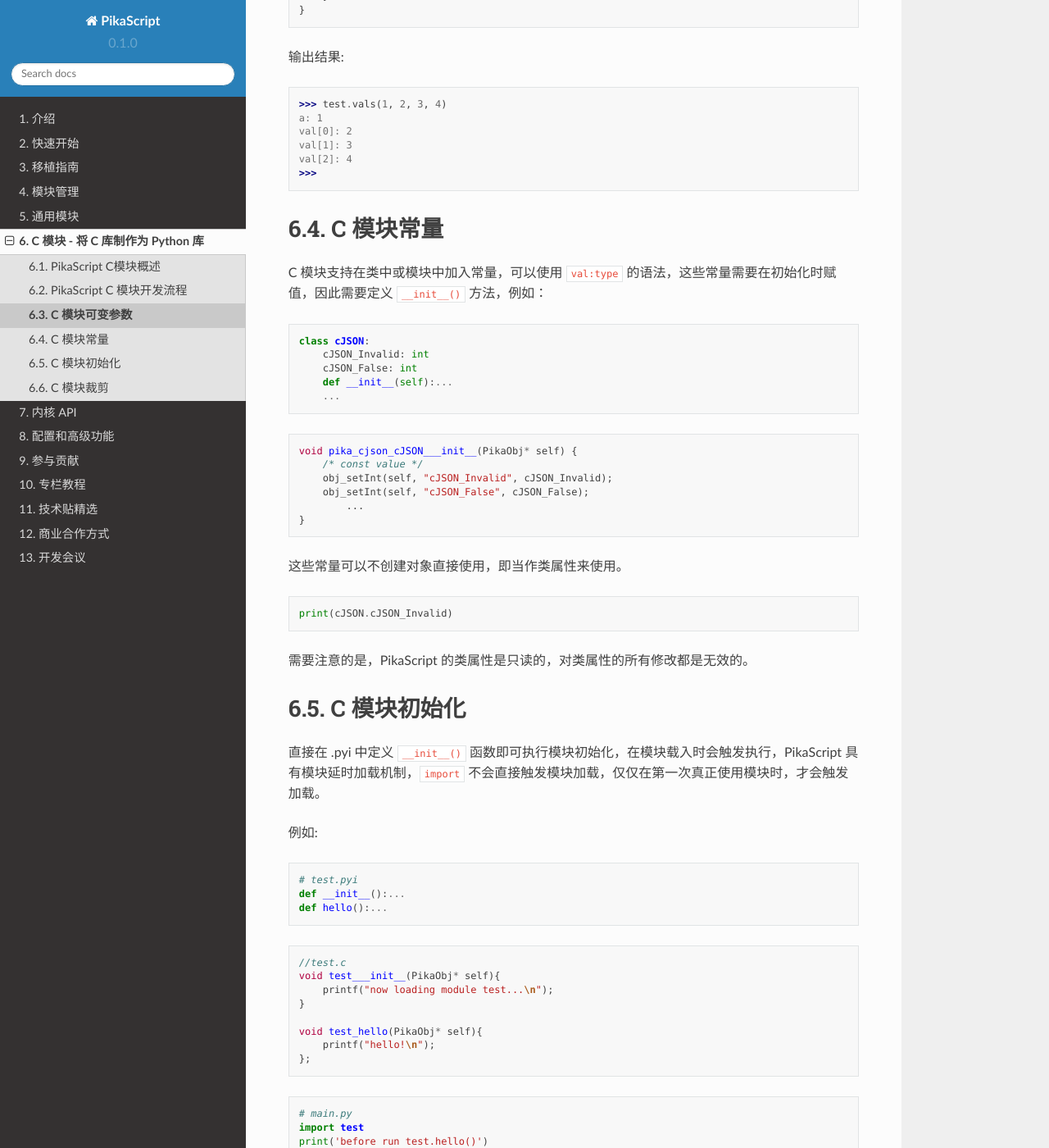
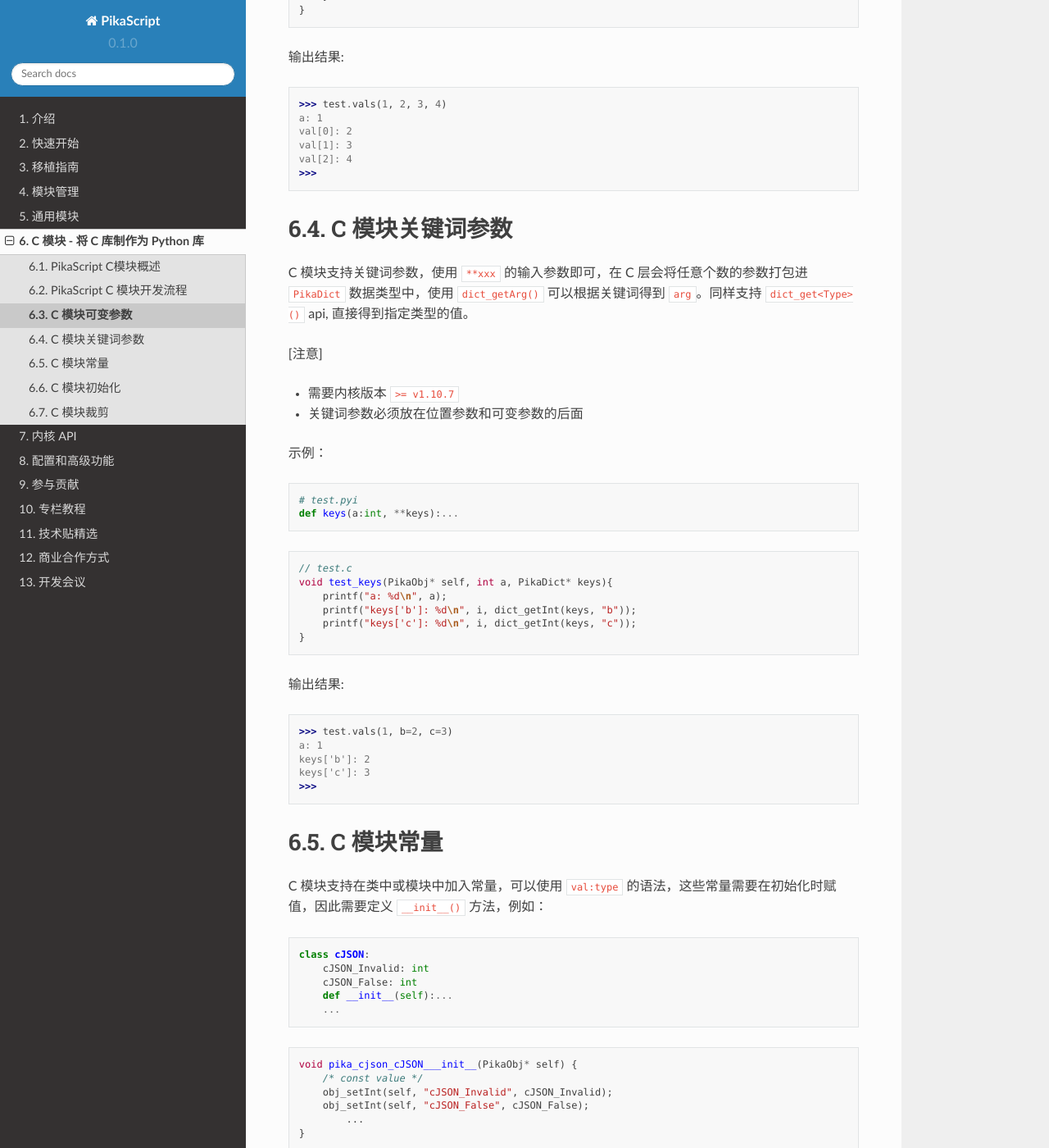
Before and after one commit to pikasTech/pikadoc, a Sphinx documentation site: the page built from docs/source/cmodule_enhance.md, in a window 1280 px wide and 1400 px high, scrolled down 646 px. Shown: the whole window at 82% size. Built offline with Sphinx 7.4.7 and the Read the Docs theme 2.0.0, drawn with Linux system fonts in a browser that asks for light colours; some of the changed text lies outside the part shown.

Commit message:
Update cmodule_enhance.md

````diff
--- a/docs/source/cmodule_enhance.md
+++ b/docs/source/cmodule_enhance.md
@@ -1,6 +1,6 @@
 # C 模块可变参数
 
-C 模块支持可变参数，使用 `*xxx` 的输入参数即可，在 C 层会将任意个数的参数打包进 `PikaTuple` 数据类型中，使用 `tuple_getSize()` 可以获得可变参数的个数，使用 `tuple_getArg()` 可以根据可变参数的位置得到 `arg`。
+C 模块支持可变参数，使用 `*xxx` 的输入参数即可，在 C 层会将任意个数的参数打包进 `PikaTuple` 数据类型中，使用 `tuple_getSize()` 可以获得可变参数的个数，使用 `tuple_getArg()` 可以根据可变参数的位置得到 `arg`。同样支持 `tuple_get<Type>` api，直接得到指定类型的值。
 
 
 [注意]
@@ -35,6 +35,43 @@ a: 1
 val[0]: 2
 val[1]: 3
 val[2]: 4
+>>>
+```
+
+# C 模块关键词参数
+
+C 模块支持关键词参数，使用 `**xxx` 的输入参数即可，在 C 层会将任意个数的参数打包进 `PikaDict` 数据类型中，使用 `dict_getArg()` 可以根据关键词得到 `arg`。同样支持 `dict_get<Type>()` api, 直接得到指定类型的值。
+
+
+[注意]
+
+- 需要内核版本 `>= v1.10.7`
+
+- 关键词参数必须放在位置参数和可变参数的后面
+
+示例：
+
+``` python
+# test.pyi
+def keys(a:int, **keys):...
+```
+
+``` C
+// test.c
+void test_keys(PikaObj* self, int a, PikaDict* keys){
+    printf("a: %d\n", a);
+    printf("keys['b']: %d\n", i, dict_getInt(keys, "b"));
+    printf("keys['c']: %d\n", i, dict_getInt(keys, "c"));
+}
+```
+
+输出结果:
+
+```python
+>>> test.vals(1, b=2, c=3)
+a: 1
+keys['b']: 2
+keys['c']: 3
 >>>
 ```
 
````
